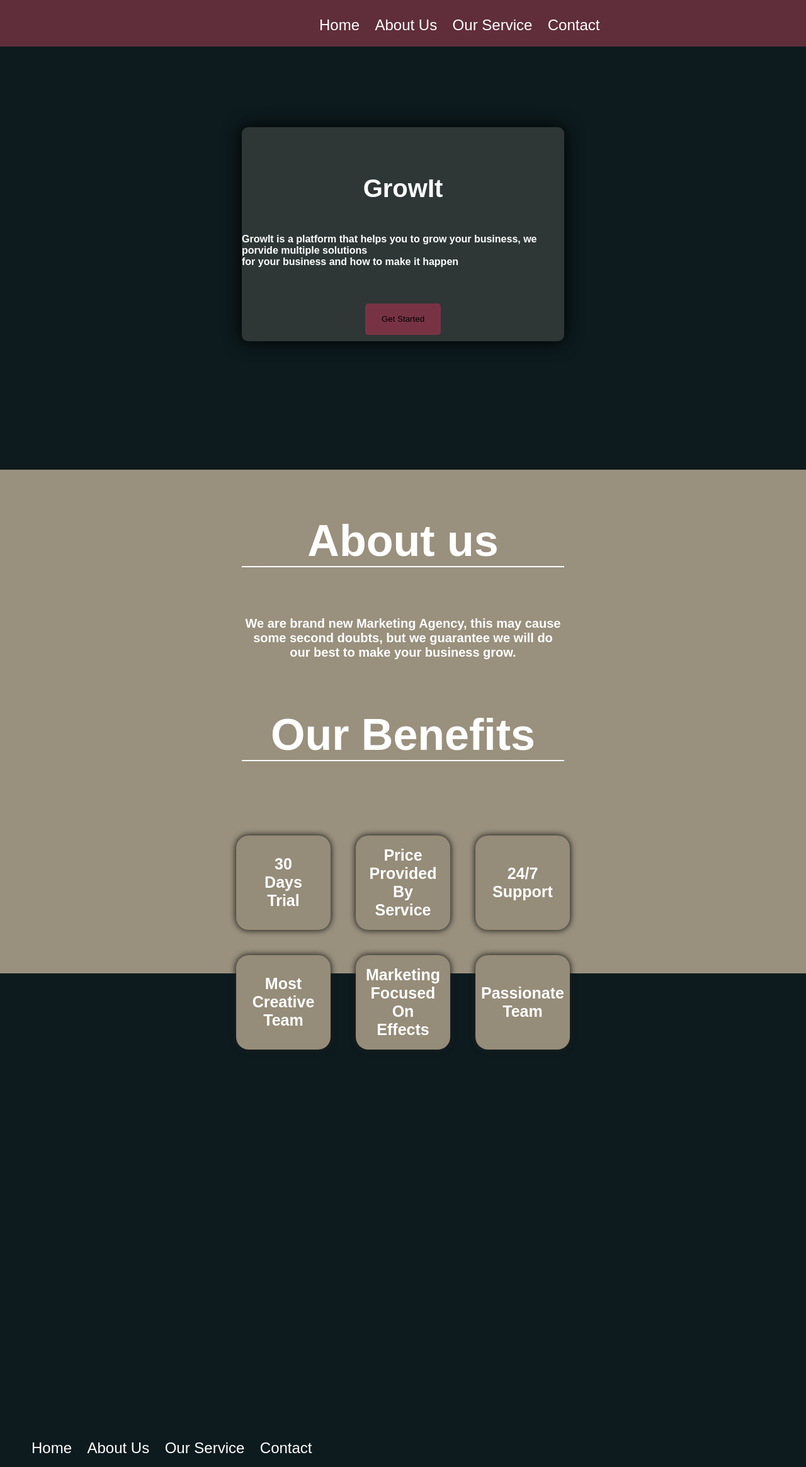
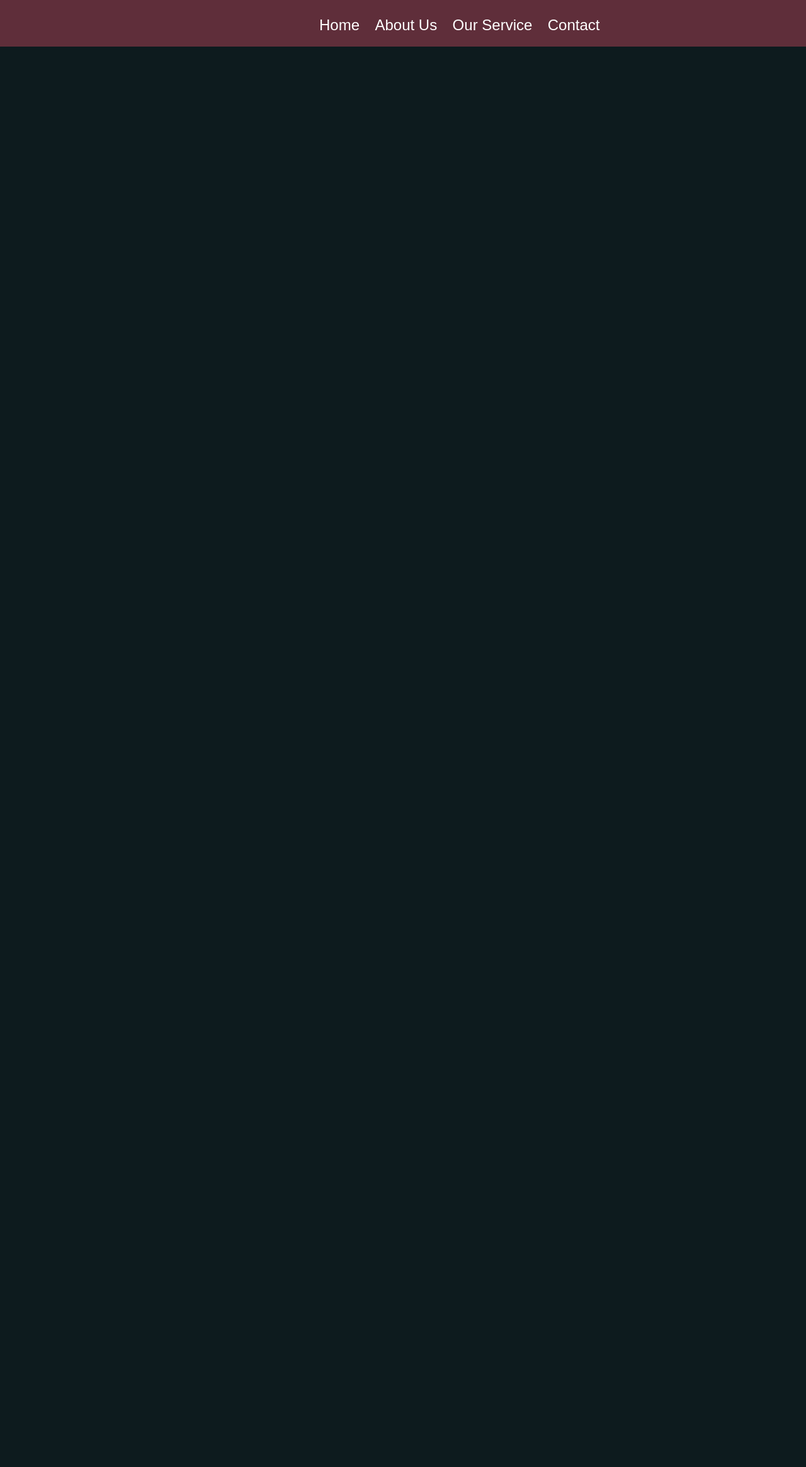
Before and after one commit to QQoKKa/MarketingSite, a PHP site: page /pages/index.html in a window 1280 px wide. Shown: the whole page at 63% size. After the commit the page ends 74 px from the top, so only its background shows below. Run offline with PHP 8.4, Linux system fonts and the light colour scheme.

Commit message:
Deleted everything

```diff
--- a/pages/index.html
+++ b/pages/index.html
@@ -17,48 +17,6 @@
             <li><a href="">Contact</a></li>
         </ul>
     </header>
-    <section class="sectioncontainer">
-        <div class=" sectioncontainerbox home">
-            <div class="homecontainer">
-                <h1 class="growhometext">GrowIt</h1>
-                <p>GrowIt is a platform that helps you to grow your business, we porvide multiple solutions<br>for your business and how to make it happen</p>
-                <button class="homebutton" >Get Started</button>
-            </div>
-        </div>
-        <div id="aboutus"></div>
-        <div class="sectioncontainerbox aboutus">
-            <div  class="aboutuscontainer">
-            <h1 class="abouttext">About us</h1>
-            <p class="aboutptext">
-                We are brand new Marketing Agency, this may cause some second doubts, but we guarantee we will do our best to make your business grow.
-            </p>
-            <h1 class="abouttext" >Our Benefits</h1>
-            <p class="aboutptext"></p>
-            <div class="aboutgridcontainer">
-                <div class="gridbox daystrial">30<br>Days<br> Trial</div>
-                <div class="gridbox Price">Price<br>Provided<br>By<br>Service</div>
-                <div class="gridbox Support">24/7<br>Support</div>
-                <div class="gridbox creativity">Most<br>Creative<br>Team</div>
-                <div class="gridbox marketing">Marketing<br>Focused<br>On<br>Effects</div>
-                <div class="gridbox passion">Passionate<br>Team</div>
-            </div>
-        </div>
-        </div>
-        <div class="sectioncontainerbox service">
-
-        </div>
-        <div class="sectioncontainerbo contact">
-
-        </div>
-    </section>
-    <footer  class="  footercontainer">
-        <ol>
-            <li><a href="">Home</a></li>
-            <li><a href="">About Us</a></li>
-            <li><a href="">Our Service</a></li>
-            <li><a href="">Contact</a></li>
-        </ol>
-    </footer>
     <script src="/MarketingSite/scripts/script.js"></script>
 </body>
 </html>
--- a/styles/style.css
+++ b/styles/style.css
@@ -21,121 +21,10 @@ body {
 .navs {
     margin-left: 35.7%;
 }
-
-.sectioncontainerbox {
-    width: 100vw;
-    height: 90.5vh;
+a {
+    color: white;
+    text-decoration: none;
 }
-.home {
-    height: 60vh;
-}
-
-.homecontainer {
-    display: flex;
-    flex-direction: column;
-    align-items: center;
-    padding-top: 100px;
-    margin: 10% 30%;
-    background: #2E3636;
-    box-shadow: 0px 0px 28px 1px rgb(0, 0, 0);
-    border-radius: 10px;
-    width: 40vw;
-    height: 30vh;
-    color:  white;
-    font-weight: bold;
-}
-.growhometext {
-    font-size: 40px;
-    margin-top: -5%;
-}
-
-.homebutton {
-    border: none;
-    color: black;
-    background-color: #773344;
-    width: 120px;
-    height: 50px;
-    border-radius: 5px;
-    margin-top: 8%;
-}
-.homebutton:hover {
-    background-color: #773344d6;
-    color: white;
-    cursor: pointer;
-}
-
-.aboutus {
-background-color: #99907D;
-height: 100vh;
-}
-#aboutus{
-    margin-top: 4%;
-}
-.aboutuscontainer {
-    display: flex;
-    flex-direction: column;
-    align-items: center;
-    padding-top: 15px;
-    margin: 5%;
-    border-radius: 10px;
-    color:  white;
-    font-weight: bold;
-}
-.abouttext {
-    font-size: 70px;
-    width: 40vw;
-    border-bottom: 2px solid white;
-    text-align: center;
-}
-.aboutptext {
-    font-size: 20px;
-    width: 40vw;
-    text-align: center;
-}
-.aboutgridcontainer {
-    display: grid;
-    grid-template-areas:
-    "a b c"
-    "d e f";
-}
-.daystrial {
-    grid-area: a;
-}
-.Price {
-    grid-area: b;
-}
-.Support {
-    grid-area: c;
-}
-.creativity {
-    grid-area: d;
-}
-.marketing {
-    grid-area: e;
-}
-.passion {
-    grid-area: f;
-}
-.gridbox {
-    font-size: 25px;
-    display: flex;
-    justify-content: center;
-    align-items: center;
-    text-align: center;
-    height: 150px;
-    width: 150px;
-    background-color: #958c79;
-    box-shadow: 0px 0px 10px 1px rgb(29, 29, 29);
-    border-radius: 20px;
-    margin: 20px;
-    transition: 1s;
-    cursor: pointer;
-}
-
-.gridbox:hover {
-    transform: scale(1.1);
-}
-
 li {
     list-style-type: none;
     display: inline-block;
@@ -144,11 +33,3 @@ li {
     color: #fff;
     text-decoration: none;
 }
-a {
-    text-decoration: none;
-    color: #fff;
-}
-
-a:hover {
-    text-decoration: underline;
-}
```
